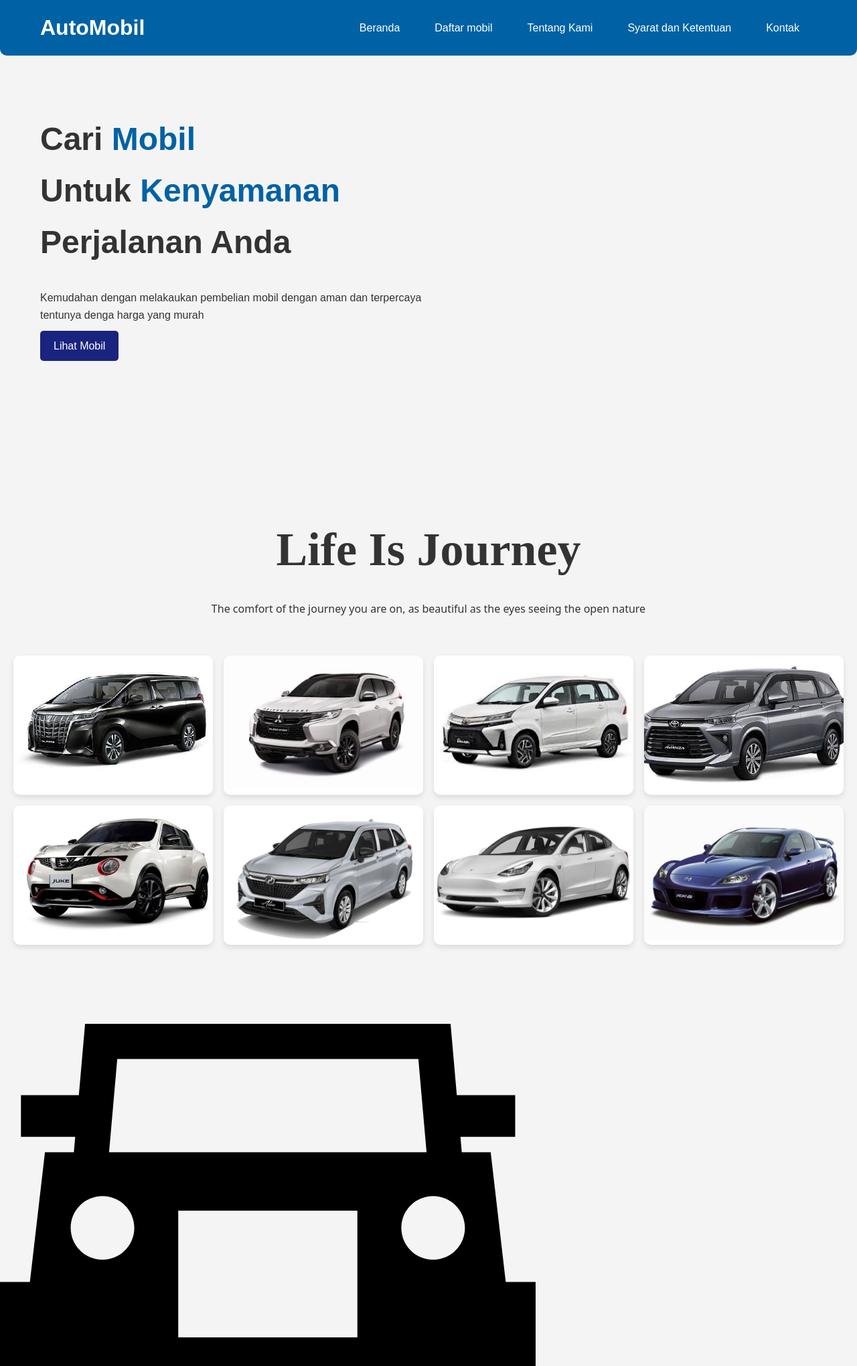
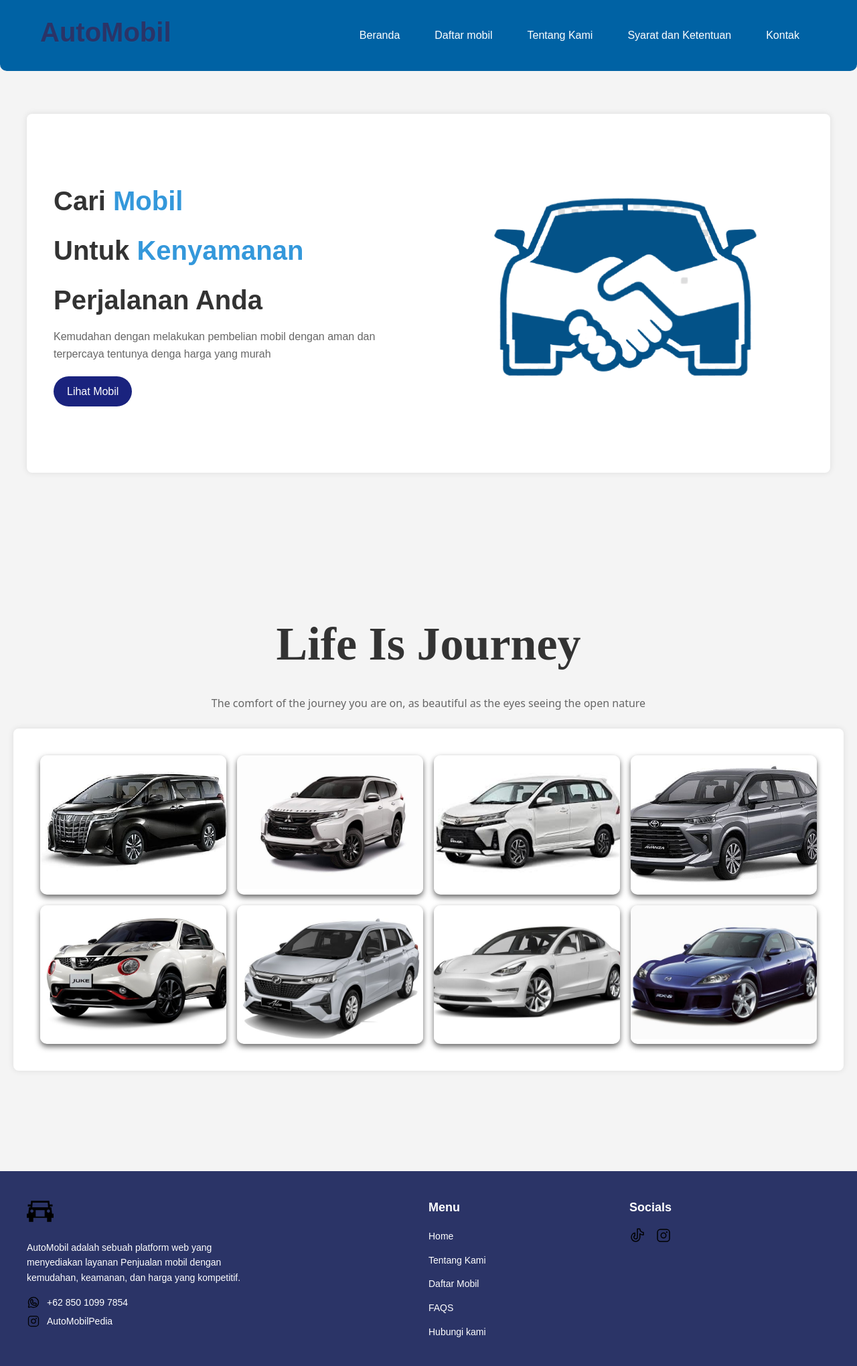
Before and after one commit to Keikakkoi/tim, a PHP site: page / in a window 1280 px wide. Shown: the top 2040 px of the page at 67% size. Run offline with PHP 8.4, Linux system fonts and the light colour scheme.

Commit message:
Menunggah file project

```diff
--- a/css/styles.css
+++ b/css/styles.css
@@ -13,7 +13,15 @@ body {
 }
 
 body::-webkit-scrollbar {
-  display: none;
+  width: 5px;
+}
+
+body::-webkit-scrollbar-track {
+  background: #f4f4f4;
+}
+
+body::-webkit-scrollbar-thumb {
+  background-color: #2980b9;
 }
 
 .container {
@@ -41,6 +49,10 @@ header:hover {
 
 #logo {
   float: left;
+}
+
+.container #logo h1 {
+  color: #2b3467;
 }
 
 header .container {
@@ -79,27 +91,80 @@ main {
   font-size: 3em;
 }
 
-span {
-  color: #0062a4;
+.content-wrapper {
+  display: flex;
+  justify-content: space-between;
+  align-items: center;
+  max-width: 1200px;
+  margin: 0 auto;
+  background-color: white;
+  padding: 40px;
+  border-radius: 8px;
+  box-shadow: 0 0 10px rgba(0, 0, 0, 0.1);
+}
+
+.text-content {
+  flex: 1;
+  padding-right: 40px;
+}
+
+.image-content {
+  flex: 1;
+  display: flex;
+  justify-content: center;
+  align-items: center;
+}
+
+h1 {
+  font-size: 2.5em;
+  margin: 0 0 10px 0;
+  color: #333;
+}
+
+h1 span {
+  color: #3498db;
 }
 
 p {
-  width: 50%;
+  margin-bottom: 20px;
+  color: #666;
 }
 
 .cta-button {
   background-color: #1a237e;
   color: white;
-  margin-top: 10px;
   padding: 10px 20px;
   text-decoration: none;
-  border-radius: 5px;
+  border-radius: 30px;
   display: inline-block;
-  transition: background-color 0.3s;
 }
 
 .cta-button:hover {
   background-color: #0d184e;
+}
+
+img {
+  max-width: 100%;
+  height: auto;
+}
+
+@media (max-width: 768px) {
+  header {
+    flex-direction: column;
+    align-items: flex-start;
+  }
+  nav ul {
+    margin-top: 10px;
+    flex-direction: column;
+  }
+  .content-wrapper {
+    flex-direction: column;
+    padding: 20px;
+  }
+  .text-content {
+    padding-right: 0;
+    margin-bottom: 20px;
+  }
 }
 
 .hero-text h3 {
@@ -149,13 +214,17 @@ p {
   gap: 1rem;
   padding: 2rem 0;
   margin: 0 20px;
+  background-color: white;
+  padding: 40px;
+  border-radius: 8px;
+  box-shadow: 0 0 10px rgba(0, 0, 0, 0.1);
 }
 
 .grid-item {
   background-color: #fff;
   border-radius: 10px;
   overflow: hidden;
-  box-shadow: 0 4px 8px rgba(0, 0, 0, 0.1);
+  box-shadow: 0 4px 8px rgba(0, 0, 0, 0.6);
   transition: transform 0.3s ease-in-out, box-shadow 0.3s ease-in-out;
 }
 
@@ -175,19 +244,120 @@ p {
   transform: scale(1.11);
 }
 
-footer {
-  background-color: #014c7f;
-  width: 100%;
+.info-container {
+  display: flex;
+  justify-content: space-between;
+  align-items: flex-start;
+  background-color: #2b3467;
+  color: white;
+  padding: 40px;
+  margin-top: 150px;
 }
 
-footer:hover {
-  background-color: #2980b9;
+.company-info {
+  flex: 2;
 }
 
-footer p {
-  margin-left: 25%;
-  padding: 10px;
-  text-align: center;
-  gap: 10em;
+.company-info .logo {
+  width: 40px;
+  margin-bottom: 15px;
+}
+
+.company-info p {
+  color: #fff;
+  margin-bottom: 15px;
+  font-size: 14px;
+  width: 60%;
+}
+
+.contact-info p {
+  display: flex;
+  align-items: center;
+  margin-bottom: 5px;
+}
+
+.contact-info img {
+  width: 20px;
+  margin-right: 10px;
+}
+
+.menu-section,
+.socials-section {
+  flex: 1;
+}
+
+.menu-section h3,
+.socials-section h3 {
+  margin-bottom: 15px;
+  font-size: 18px;
+}
+
+.menu-section ul {
+  list-style: none;
+  padding: 0;
+}
+
+.menu-section ul li {
+  margin-bottom: 10px;
+}
+
+.menu-section ul li a:hover {
+  color: #2980b9;
+}
+
+.menu-section ul li a,
+.socials-section a {
+  color: white;
+  text-decoration: none;
+  font-size: 14px;
+}
+
+.social-icons {
+  display: flex;
+}
+
+.social-icons a {
+  margin-right: 15px;
+}
+
+.social-icons img {
+  width: 24px;
+}
+
+/* Footer styles */
+footer {
+  background-color: #0d184e;
+  color: #fff;
+  padding: 15px 40px;
+  display: flex;
+  justify-content: space-between;
+  align-items: center;
+  font-size: 12px;
+}
+
+footer .copyright {
+  display: flex;
+  width: 60%;
+  margin-top: 20px;
+}
+
+footer .copyright p {
   color: #fff;
 }
+
+footer .copyright p:hover {
+  color: #0062a4;
+  text-decoration: underline;
+}
+
+.footer-links a {
+  color: white;
+  text-decoration: none;
+  margin-left: 10px;
+  display: inline;
+}
+
+.footer-links a:hover {
+  color: #0062a4;
+  text-decoration: underline;
+}
--- a/index.html
+++ b/index.html
@@ -14,32 +14,30 @@
         </div>
         <nav>
           <ul>
-            <li><a href="#" class="nav-link">Beranda</a></li>
-            <li><a href="#" class="nav-link">Daftar mobil</a></li>
-            <li><a href="#" class="nav-link">Tentang Kami</a></li>
-            <li><a href="#" class="nav-link"> Syarat dan Ketentuan</a></li>
-            <li><a href="#" class="nav-link">Kontak</a></li>
+            <li><a href="index.html" class="nav-link">Beranda</a></li>
+            <li><a href="html/daftar-mobil.html" class="nav-link">Daftar mobil</a></li>
+            <li><a href="html/about.html" class="nav-link">Tentang Kami</a></li>
+            <li><a href="html/syarat&ketentuan.html" class="nav-link"> Syarat dan Ketentuan</a></li>
+            <li><a href="html/hubungi-Kami.html" class="nav-link">Kontak</a></li>
           </ul>
         </nav>
       </div>
     </header>
 
     <main>
-      <section id="featured-cars">
-        <div class="container">
-          <h2>
-            Cari <span> Mobil</span>
-            <p>Untuk <span>Kenyamanan</span></p>
-            <p>Perjalanan Anda</p>
-          </h2>
-          <p>
-            Kemudahan dengan melakaukan pembelian mobil dengan aman dan
-            terpercaya tentunya denga harga yang murah
-          </p>
-          <a href="#" class="cta-button">Lihat Mobil</a>
+      <div class="content-wrapper">
+        <div class="text-content">
+            <h1>Cari <span>Mobil</span></h1>
+            <h1>Untuk <span>Kenyamanan</span></h1>
+            <h1>Perjalanan Anda</h1>
+            <p>Kemudahan dengan melakukan pembelian mobil dengan aman dan terpercaya tentunya denga harga yang murah</p>
+            <a href="html/daftar-mobil.html" class="cta-button">Lihat Mobil</a>
         </div>
-        <div class="image-log0">
-          <img src="" alt="" />
+        <div class="image-content">
+          <img
+            src="png/PinClipart.com_happy-retirement-clip-art_1168878-removebg-preview.png"
+            alt="Car illustration"
+          />
         </div>
       </section>
     </main>
@@ -87,51 +85,52 @@
       </figure>
     </div>
 
-    <div class="footer-container">
-      <div class="footer-info">
-        <img
-          src="svg/car-front-svgrepo-com.svg"
-          alt="Logo AutoMobil"
-          class="logo"
-        />
+    <div class="info-container">
+      <div class="company-info">
+        <img src="svg/car-front-svgrepo-com.svg" alt="AutoMobil" class="logo" />
         <p>
-          AutoMobil adalah sebuah platform web yang menyediakan layanan sewa
-          mobil dengan kemudahan, keamanan, dan harga yang kompetitif.
+          AutoMobil adalah sebuah platform web yang menyediakan layanan
+          Penjualan mobil dengan kemudahan, keamanan, dan harga yang kompetitif.
         </p>
-        <div class="footer-contact">
-          <img src="svg/whatsapp-logo.svg" alt="" />
-          <p><i class="whatapps"></i> +62 8953 2144 0191</p>
+        <div class="contact-info">
           <p>
-            <img src="svg/instagram-logo.svg" alt="" /><i class="instagram"></i>
-            kei_jst
+            <img src="svg/whatsapp-logo.svg" alt="WhatsApp" /> +62 850 1099 7854
           </p>
+          <p><img src="svg/instagram-logo.svg" alt="Email" /> AutoMobilPedia</p>
         </div>
       </div>
-
-      <div class="footer-menu">
+      <div class="menu-section">
         <h3>Menu</h3>
         <ul>
           <li><a href="index.html">Home</a></li>
+          <li><a href="html/about.html">Tentang Kami</a></li>
           <li><a href="html/daftar-mobil.html">Daftar Mobil</a></li>
-          <li><a href="html/about.html">Tentang Kami</a></li>
-          <li><a href="html/syarat&ketentuan.html">FAQs</a></li>
-          <li><a href="html/hubungi-Kami.html">Hubungi Kami</a></li>
+          <li><a href="html/syarat&ketentuan.html">FAQS</a></li>
+          <li><a href="html/hubungi-Kami.html">Hubungi kami</a></li>
         </ul>
       </div>
-
-      <div class="footer-socials">
+      <div class="socials-section">
         <h3>Socials</h3>
-        <a href="svg/tiktok-logo.svg"><i class="fa fa-whatsapp"></i></a>
-        <a href="#"><i class="fa fa-instagram"></i></a>
+        <div class="social-icons">
+          <a href="Automobil"
+            ><img src="svg/tiktok-logo.svg" alt="WhatsApp"
+          /></a>
+          <a href="#Automobil"
+            ><img src="svg/instagram-logo.svg" alt="Instagram"
+          /></a>
+        </div>
       </div>
     </div>
 
     <footer>
       <div class="copyright">
-        <p>&copy; Copyright 2024 - AutoMobil. All rights reserved.</p>
+        <p>&copy; Copyright 2024 - AutoMobil</p>
+      </div>
+      <div class="footer-links">
+        <a href="html/loginform.html">Admin Dashboard</a>
       </div>
     </footer>
 
-    <script src="main.js"></script>
+    <script src="js/main.js"></script>
   </body>
 </html>
--- a/js/main.js
+++ b/js/main.js
@@ -1,70 +1,81 @@
-// Sample car data (in a real application, this would come from a database)
-const cars = [
-  {
-    id: 1,
-    brand: "Toyota",
-    model: "Camry",
-    year: 2022,
-    price: 350000000,
-    image: "https://example.com/camry.jpg",
+// Animasi fade-in ketika gambar muncul di viewport saat di-scroll
+const gridItems = document.querySelectorAll(".grid-item");
+
+const observer = new IntersectionObserver(
+  (entries) => {
+    entries.forEach((entry) => {
+      if (entry.isIntersecting) {
+        entry.target.style.opacity = "1";
+        entry.target.style.transform = "translateY(0)";
+      }
+    });
   },
   {
-    id: 2,
-    brand: "Honda",
-    model: "Civic",
-    year: 2023,
-    price: 370000000,
-    image: "https://example.com/civic.jpg",
-  },
-  {
-    id: 3,
-    brand: "Ford",
-    model: "Mustang",
-    year: 2022,
-    price: 800000000,
-    image: "https://example.com/mustang.jpg",
-  },
-  // Add more car objects as needed
-];
+    threshold: 0.5,
+  }
+);
 
-// Function to create a car card element
-function createCarCard(car) {
-  const card = document.createElement("div");
-  card.classList.add("car-card", "animate-fadeIn");
+gridItems.forEach((item) => {
+  item.style.opacity = "0";
+  item.style.transform = "translateY(20px)";
+  item.style.transition = "opacity 0.6s ease-out, transform 0.6s ease-out";
+  observer.observe(item);
+});
 
-  card.innerHTML = `
-        <img src="${car.image}" alt="${car.brand} ${
-    car.model
-  }" class="car-image">
-        <div class="car-info">
-            <h3 class="car-title">${car.brand} ${car.model} (${car.year})</h3>
-            <p class="car-price">Rp ${car.price.toLocaleString()}</p>
-        </div>
-    `;
+window.addEventListener("scroll", function () {
+  const header = document.querySelector("header");
+  if (window.scrollY > 50) {
+    header.style.padding = "0.5rem 0";
+    header.style.transition = "padding 0.3s ease-in-out";
+  } else {
+    header.style.padding = "1rem 0";
+  }
+});
 
-  return card;
-}
+const socialIcons = document.querySelectorAll(".social-icons img");
 
-// Function to populate the car grid
-function populateCarGrid() {
-  const carGrid = document.getElementById("carGrid");
-  cars.forEach((car) => {
-    const carCard = createCarCard(car);
-    carGrid.appendChild(carCard);
+socialIcons.forEach((icon) => {
+  icon.style.transition = "transform 0.3s ease";
+  icon.addEventListener("mouseover", () => {
+    icon.style.transform = "scale(1.2)";
   });
-}
-
-// Call the function when the DOM is fully loaded
-document.addEventListener("DOMContentLoaded", populateCarGrid);
-
-// Add smooth scrolling to nav links
-document.querySelectorAll(".nav-link").forEach((link) => {
-  link.addEventListener("click", function (e) {
-    e.preventDefault();
-    const targetId = this.getAttribute("href").substring(1);
-    const targetElement = document.getElementById(targetId);
-    if (targetElement) {
-      targetElement.scrollIntoView({ behavior: "smooth" });
-    }
+  icon.addEventListener("mouseout", () => {
+    icon.style.transform = "scale(1)";
   });
 });
+
+window.addEventListener("DOMContentLoaded", () => {
+  const contentWrapper = document.querySelector(".content-wrapper");
+  contentWrapper.style.opacity = "0";
+  contentWrapper.style.transform = "translateY(20px)";
+  contentWrapper.style.transition = "transform 0.8s ease";
+
+  setTimeout(() => {
+    contentWrapper.style.opacity = "1";
+    contentWrapper.style.transform = "translate(0)";
+  }, 500);
+});
+
+window.addEventListener("DOMContentLoaded", () => {
+  const imageContent = document.querySelector(".image-content img");
+  imageContent.style.transform = "scale(0.8)";
+  imageContent.style.opacity = "0";
+  imageContent.style.transition = "transform 0.7s ease-out";
+
+  setTimeout(() => {
+    imageContent.style.transform = "scale(1)";
+    imageContent.style.opacity = "1";
+  }, 700);
+});
+
+window.addEventListener("DOMContentLoaded", () => {
+  const heroText = document.querySelector(".hero-text");
+  heroText.style.opacity = "0";
+  heroText.style.transform = "translateY(20px)";
+  heroText.style.transition = "transform 1s ease-out";
+
+  setTimeout(() => {
+    heroText.style.opacity = "1";
+    heroText.style.transform = "translate(0)";
+  }, 1000);
+});
```
Also changed, not shown: html/loginform.html (added), jpg/depositphotos_183903376-stock-illustration-auto-dealer-shop-template-emblem.jpg (added), png/PinClipart.com_happy-retirement-clip-art_1168878-removebg-preview.png (added).
